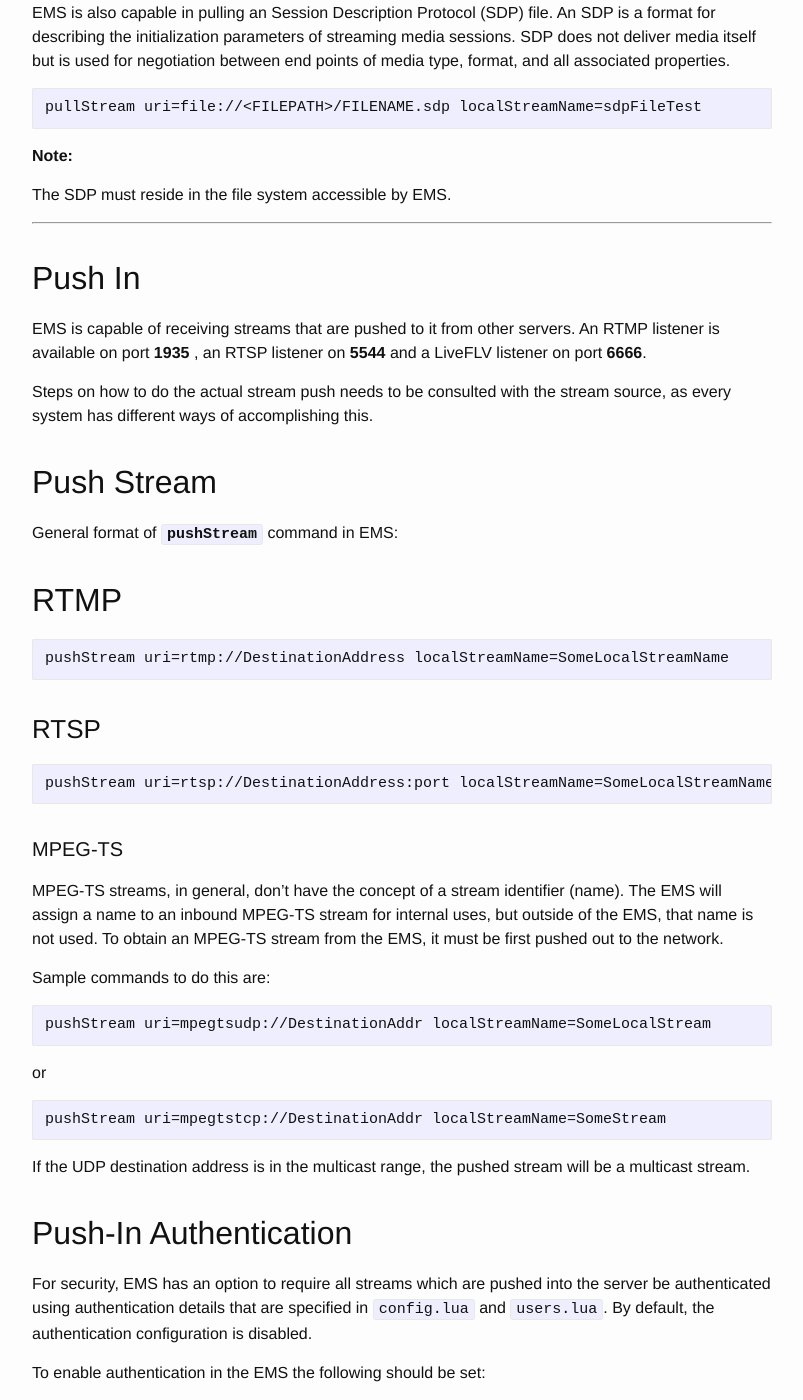
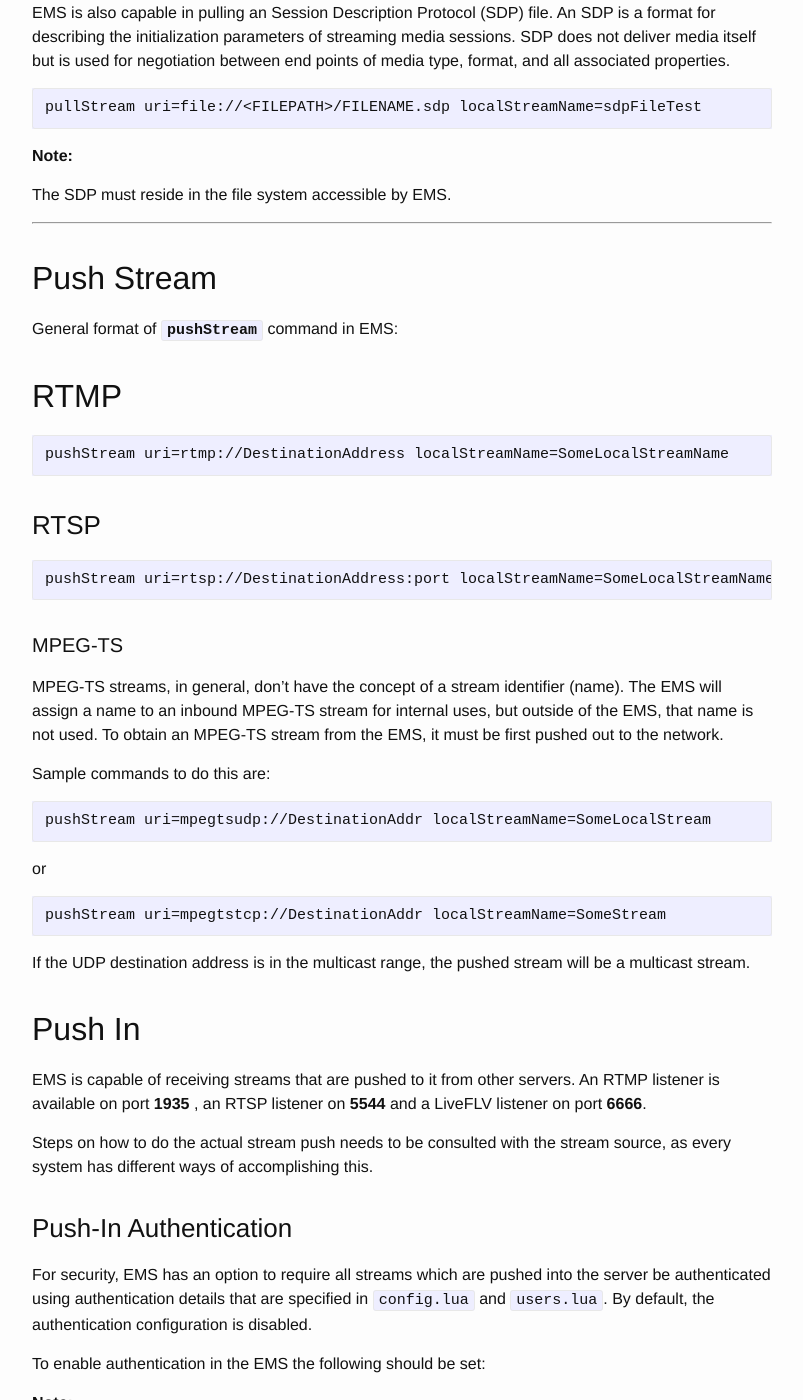
Before and after one commit to EvoStream/ems_how_to_guide, a Jekyll site: the page built from _posts/2016-01-01-addlive.md, in a window 1280 px wide and 1400 px high, scrolled down 1450 px. Shown: the whole window, without its empty margins (238-1041 px from the left). Built offline with Jekyll 4.4.1, drawn with Linux system fonts in a browser that asks for light colours; part of the change alters nothing that is shown.

````diff
--- a/_posts/2016-01-01-addlive.md
+++ b/_posts/2016-01-01-addlive.md
@@ -77,13 +77,6 @@ The SDP must reside in the file system accessible by EMS.
 
 
 
-## Push In
-
-EMS is capable of receiving streams that are pushed to it from other servers. An RTMP listener is available on port **1935** , an RTSP listener on **5544** and a LiveFLV listener on port **6666**\.
-
-Steps on how to do the actual stream push needs to be consulted with the stream source, as every system has different ways of accomplishing this.
-
-
 ## Push Stream
 
 General format of **`pushStream`** command in EMS:
@@ -101,8 +94,6 @@ pushStream uri=rtmp://DestinationAddress localStreamName=SomeLocalStreamName
 ```
 pushStream uri=rtsp://DestinationAddress:port localStreamName=SomeLocalStreamName
 ```
-
-
 
 #### MPEG-TS
 
@@ -123,8 +114,13 @@ pushStream uri=mpegtstcp://DestinationAddr localStreamName=SomeStream
 If the UDP destination address is in the multicast range, the pushed stream will be a multicast stream.
 
 
+## Push In
 
-## Push-In Authentication
+EMS is capable of receiving streams that are pushed to it from other servers. An RTMP listener is available on port **1935** , an RTSP listener on **5544** and a LiveFLV listener on port **6666**\.
+
+Steps on how to do the actual stream push needs to be consulted with the stream source, as every system has different ways of accomplishing this.
+
+### Push-In Authentication
 
 For security, EMS has an option to require all streams which are pushed into the server be authenticated using authentication details that are specified in `config.lua` and `users.lua`. By default, the authentication configuration is disabled.
 
````
